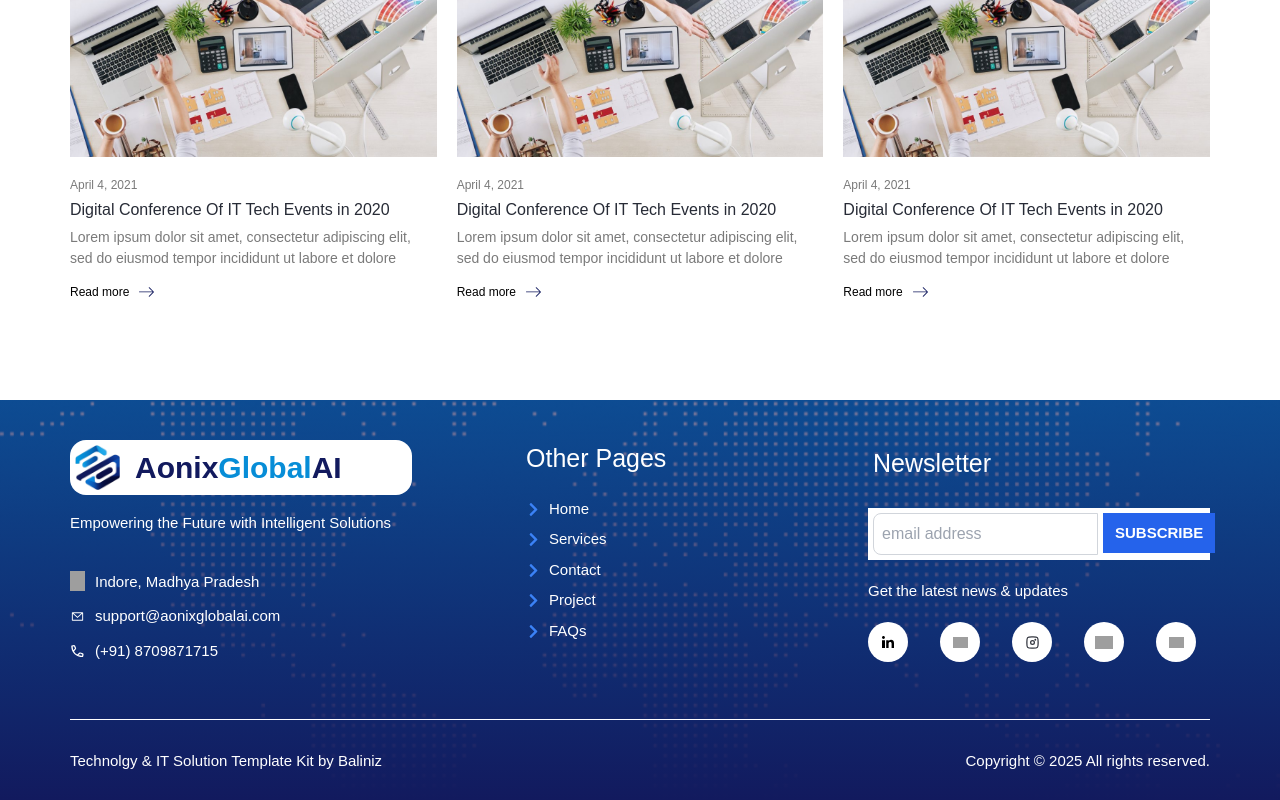
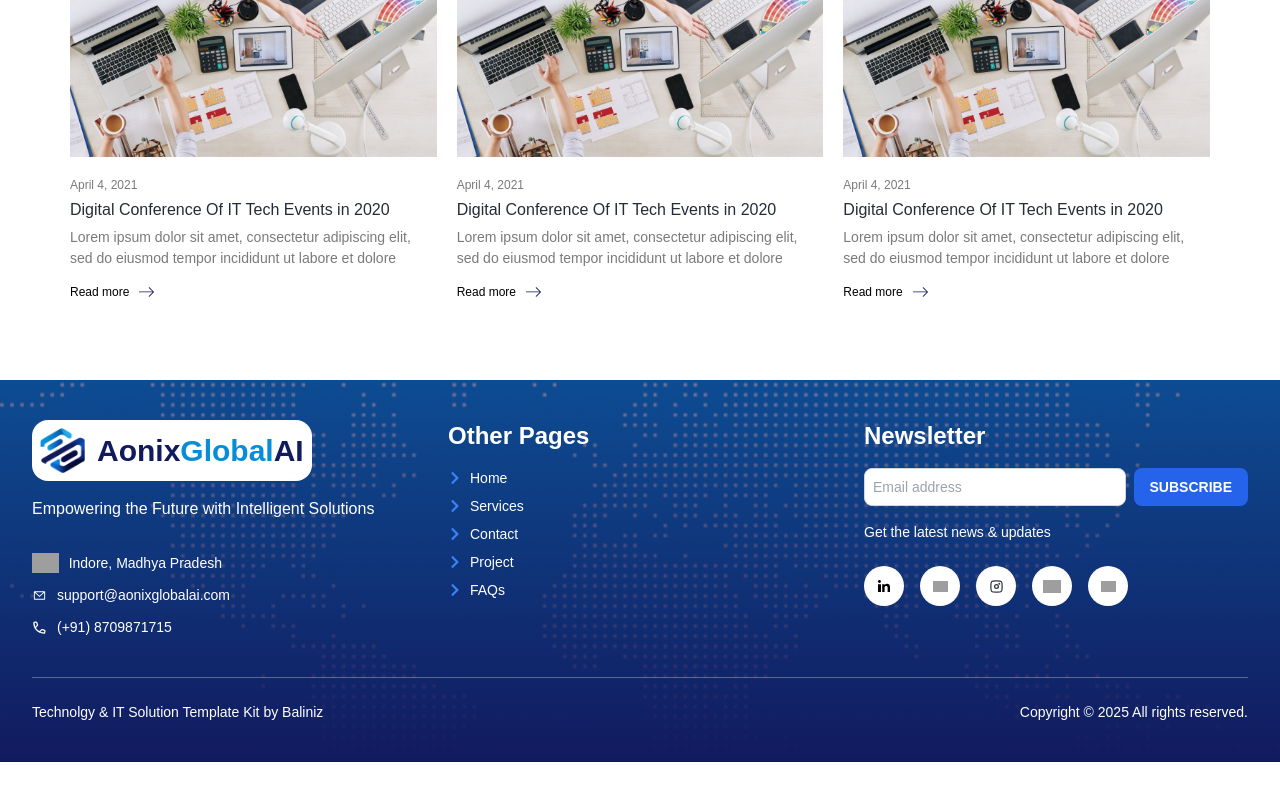
Before and after one commit to aOnixglobalai99/aonixglobalai-portfolio, a Next.js app: page / in a window 1280 px wide. Shown: the part 5164-5964 px from the top of the page. After the commit the page ends 5926 px from the top, so only its background shows below. Built offline with nearby package versions, Linux system fonts and the light colour scheme; grey boxes are pictures that could not be loaded.

Commit message:
footer responsiveness updated for mobile and tab

```diff
--- a/src/app/components/Footer.tsx
+++ b/src/app/components/Footer.tsx
@@ -7,55 +7,53 @@ import linkedin from '../assets/images/linkedin.svg';
 import insta from '../assets/images/insta.svg';
 import { FaChevronRight } from 'react-icons/fa';
 import Link from 'next/link';
+
 const Footer = () => {
   return (
-    <div className="client-footer-div bg-[#078dd7] h-[400px] w-full bg-center bg-no-repeat bg-cover relative mt-[100px] z-[1]">
-      <div className=" w-[1140px] m-auto flex flex-col gap-5 py-10 ">
-        <div className="flex gap-5 justify-between">
-          <div className="w-[30%] flex flex-col px-0 justify-between">
-            <div className="flex items-center gap-[15px] bg-white p-[5px] rounded-2xl">
-              <Image src={logo} alt="headerImg" width={45} height={45} />
-              <h1 className="text-3xl font-bold text-[#121a5e]">
+    <div className="client-footer-div bg-[#078dd7] w-full bg-center bg-no-repeat bg-cover relative mt-20 z-1">
+      <div className="max-w-screen-xl mx-auto px-4 sm:px-6 lg:px-8 py-10">
+        <div className="grid grid-cols-1 md:grid-cols-2 lg:grid-cols-3 gap-8">
+          {/* Company Info Section */}
+          <div className="flex flex-col gap-4">
+            <div className="flex items-center gap-3 bg-white p-2 rounded-2xl w-fit">
+              <Image src={logo} alt="Logo" width={45} height={45} />
+              <h1 className="text-2xl sm:text-3xl font-bold text-[#121a5e]">
                 Aonix<span className="text-[#078dd7]">Global</span>
                 <span className="text-[#121a5e]">AI</span>
               </h1>
             </div>
-            <p className="text-[white] text-[15px] pt-[10px]">
-              {'Empowering the Future with Intelligent Solutions'}
+
+            <p className="text-white text-sm sm:text-base">
+              Empowering the Future with Intelligent Solutions
             </p>
-            <div className="flex flex-col gap-3 mt-[30px]">
-              <div className="flex gap-2.5">
+
+            <div className="flex flex-col gap-3 mt-4">
+              <div className="flex items-center gap-2.5">
                 <Image
-                  src={
-                    'https://img.icons8.com/?size=48&id=uzeKRJIGwbBY&format=png'
-                  }
-                  alt="headerImg"
+                  src="https://img.icons8.com/?size=48&id=uzeKRJIGwbBY&format=png"
+                  alt="Location"
                   width={15}
-                  height={10}
-                  className="h-[20px]"
+                  height={15}
+                  className="h-5 w-auto"
                 />
-                <p className="text-[white] text-[15px]">
-                  {'Indore, Madhya Pradesh'}
-                </p>
+                <p className="text-white text-sm">Indore, Madhya Pradesh</p>
               </div>
-              <div className="flex gap-2.5">
-                <Image src={email} alt="headerImg" width={15} height={10} />
-                {/* <p className="text-[white] text-[15px]">
-                  support@aonixglobalai.com
-                </p> */}
+
+              <div className="flex items-center gap-2.5">
+                <Image src={email} alt="Email" width={15} height={15} />
                 <a
                   href="mailto:support@aonixglobalai.com"
-                  className="text-[white] text-[15px] hover:underline"
+                  className="text-white text-sm hover:underline"
                 >
                   support@aonixglobalai.com
                 </a>
               </div>
-              <div className="flex gap-2.5">
-                <Image src={phone} alt="headerImg" width={15} height={10} />
-                {/* <p className="text-[white] text-[15px]">(+91) 8709871715</p> */}
+
+              <div className="flex items-center gap-2.5">
+                <Image src={phone} alt="Phone" width={15} height={15} />
                 <a
                   href="tel:+918709871715"
-                  className="text-[white] text-[15px] hover:underline"
+                  className="text-white text-sm hover:underline"
                 >
                   (+91) 8709871715
                 </a>
@@ -101,127 +99,111 @@ const Footer = () => {
               </li>
             </ul>
           </div> */}
-          <div className="w-[20%] flex flex-col gap-5">
-            <h1 className="text-[white] text-[25px]">Other Pages</h1>
+
+          {/* Other Pages Section */}
+          <div className="flex flex-col gap-4">
+            <h2 className="text-white text-xl sm:text-2xl font-semibold">
+              Other Pages
+            </h2>
             <ul className="flex flex-col gap-2">
-              <li className="text-white text-[15px] flex items-center">
-                <Link href="#" className="flex items-center">
-                  <FaChevronRight className="text-blue-500" />
-                  <span className="ml-2 hover:text-blue-400">Home</span>
+              {['Home', 'Services', 'Contact', 'Project', 'FAQs'].map(
+                (item) => (
+                  <li key={item} className="text-white text-sm">
+                    <Link
+                      href={
+                        item === 'Services'
+                          ? '#our_services'
+                          : item === 'Contact'
+                          ? '#contact_us'
+                          : '#'
+                      }
+                      className="flex items-center group"
+                    >
+                      <FaChevronRight
+                        className="text-blue-500 group-hover:text-blue-400"
+                        size={14}
+                      />
+                      <span className="ml-2 group-hover:text-blue-400 transition-colors">
+                        {item}
+                      </span>
                     </Link>
                   </li>
-              <li className="text-white text-[15px] flex items-center">
-                <Link href="#our_services" className="flex items-center">
-                  <FaChevronRight className="text-blue-500" />
-                  <span className="ml-2 hover:text-blue-400">Services</span>
-                </Link>
-              </li>
-              <li className="text-white text-[15px] flex items-center">
-                <Link href="#contact_us" className="flex items-center">
-                  <FaChevronRight className="text-blue-500" />
-                  <span className="ml-2 hover:text-blue-400">Contact</span>
-                </Link>
-              </li>
-              <li className="text-white text-[15px] flex items-center">
-                <Link href="#" className="flex items-center">
-                  <FaChevronRight className="text-blue-500" />
-                  <span className="ml-2 hover:text-blue-400">Project</span>
-                </Link>
-              </li>
-              <li className="text-white text-[15px] flex items-center">
-                <Link href="#" className="flex items-center">
-                  <FaChevronRight className="text-blue-500" />
-                  <span className="ml-2 hover:text-blue-400">FAQs</span>
-                </Link>
-              </li>
+                )
+              )}
             </ul>
           </div>
-          <div className="w-[30%] flex flex-col gap-5">
-            <h2 className="text-[white] p-[5px] text-[25px]">Newsletter</h2>
-            <div className="bg-white flex gap-[5px] p-[5px]">
+
+          {/* Newsletter Section */}
+          <div className="flex flex-col gap-4">
+            <h2 className="text-white text-xl sm:text-2xl font-semibold">
+              Newsletter
+            </h2>
+            <div className="flex flex-col sm:flex-row gap-2">
               <input
-                // className="text-[15px] border-[unset]"
-                className="flex-grow p-2 rounded-l-lg border border-gray-300 focus:outline-none focus:ring-2 focus:ring-blue-500"
-                placeholder="email address"
+                className="flex-grow p-2 rounded-lg border border-gray-300 focus:outline-none focus:ring-2 focus:ring-blue-500 text-sm"
+                placeholder="Email address"
+                type="email"
               />
-              <button className="text-[15px] h-10 flex items-center text-[white] font-semibold px-3 py-0 bg-blue-600 hover:bg-blue-700">
-                {/* className="bg-blue-600 bg-[#121a5e]" */}
+              <button className="bg-blue-600 hover:bg-blue-700 text-white font-semibold px-4 py-2 rounded-lg text-sm transition-colors">
                 SUBSCRIBE
               </button>
             </div>
-            <p className="text-[white] text-[15px]">
-              {'Get the latest news & updates'}
-            </p>
-            <div className="flex gap-8">
-              {/* LinkedIn clickable logo */}
+
+            <p className="text-white text-sm">Get the latest news & updates</p>
+
+            {/* Social Links */}
+            <div className="flex flex-wrap gap-4 mt-2">
+              {[
+                {
+                  href: 'https://www.linkedin.com/company/aonixglobalai/',
+                  icon: linkedin,
+                  size: 12,
+                },
+                {
+                  href: '#',
+                  icon: 'https://img.icons8.com/?size=24&id=de4vjQ6J061l&format=png',
+                  size: 15,
+                },
+                {
+                  href: 'https://www.instagram.com/aonixglobalai/',
+                  icon: insta,
+                  size: 15,
+                },
+                {
+                  href: 'https://dribbble.com/AonixGlobalAI',
+                  icon: 'https://img.icons8.com/?size=32&id=16154&format=png',
+                  size: 18,
+                },
+                {
+                  href: 'https://www.behance.net/aonixgldevelop',
+                  icon: 'https://img.icons8.com/?size=24&id=HvLKZeTLqQZn&format=png',
+                  size: 15,
+                },
+              ].map((social, index) => (
                 <Link
-                href="https://www.linkedin.com/company/aonixglobalai/"
-                className="bg-[white] w-10 h-10 flex items-center justify-center rounded-[50%] hover:bg-gray-300"
-                target="_blank"
-              >
-                <Image src={linkedin} alt="headerImg" width={12} height={12} />
-              </Link>
-              {/* Twitter(X) clickable logo */}
-              <Link
-                href=""
-                className="bg-[white] w-10 h-10 flex items-center justify-center rounded-[50%] hover:bg-gray-300"
-              >
-                <Image
-                  src={
-                    'https://img.icons8.com/?size=24&id=de4vjQ6J061l&format=png'
-                  }
-                  alt="headerImg"
-                  width={15}
-                  height={15}
-                />
-              </Link>
-              {/* Instagram Clickable logo */}
-              <Link
-                href="https://www.instagram.com/aonixglobalai/"
-                className="bg-[white] w-10 h-10 flex items-center justify-center rounded-[50%] hover:bg-gray-300"
-                target="_blank"
-              >
-                <Image src={insta} alt="headerImg" width={15} height={15} />
-              </Link>
-              {/* Dribble clickable logo */}
-              <Link
-                href="https://dribbble.com/AonixGlobalAI"
-                className="bg-[white] w-10 h-10 flex items-center justify-center rounded-[50%] hover:bg-gray-300"
+                  key={index}
+                  href={social.href}
+                  className="bg-white w-10 h-10 flex items-center justify-center rounded-full hover:bg-gray-300 transition-colors"
                   target="_blank"
                 >
                   <Image
-                  src={'https://img.icons8.com/?size=32&id=16154&format=png'}
-                  alt="headerImg"
-                  width={18}
-                  height={18}
+                    src={social.icon}
+                    alt="Social Icon"
+                    width={social.size}
+                    height={social.size}
                   />
                 </Link>
-              {/* Behance clickable logo */}
-              <Link
-                href="https://www.behance.net/aonixgldevelop"
-                className="bg-[white] w-10 h-10 flex items-center justify-center rounded-[50%] hover:bg-gray-300"
-                target="_blank"
-              >
-                <Image
-                  src={
-                    'https://img.icons8.com/?size=24&id=HvLKZeTLqQZn&format=png'
-                  }
-                  alt="headerImg"
-                  width={15}
-                  height={15}
-                />
-              </Link>
+              ))}
             </div>
           </div>
         </div>
 
-        <div className="flex justify-between absolute w-[1140px] pt-[30px] border-t-white border-t border-solid bottom-7">
-          <p className="text-[white] text-[15px]">
-            {'Technolgy & IT Solution Template Kit by Baliniz'}
-          </p>
-          <p className="text-[white] text-[15px]">
-            {'Copyright © 2025 All rights reserved.'}
-          </p>
+        {/* Footer Bottom */}
+        <div className="mt-10 pt-6 border-t border-white/30">
+          <div className="flex flex-col sm:flex-row justify-between gap-4 text-white text-sm">
+            <p>Technolgy & IT Solution Template Kit by Baliniz</p>
+            <p>Copyright © 2025 All rights reserved.</p>
+          </div>
         </div>
       </div>
     </div>
```
Lines whose indentation alone changed are shown as unchanged.
